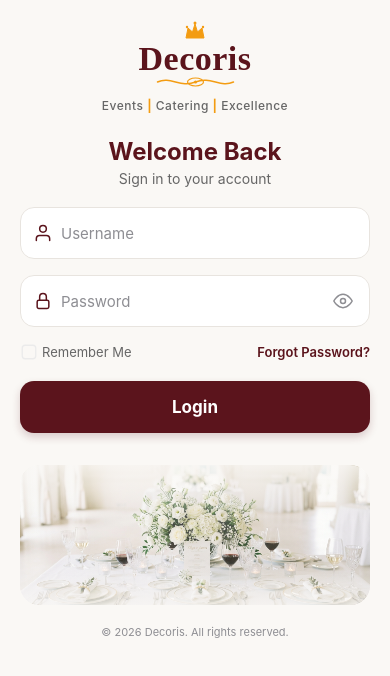
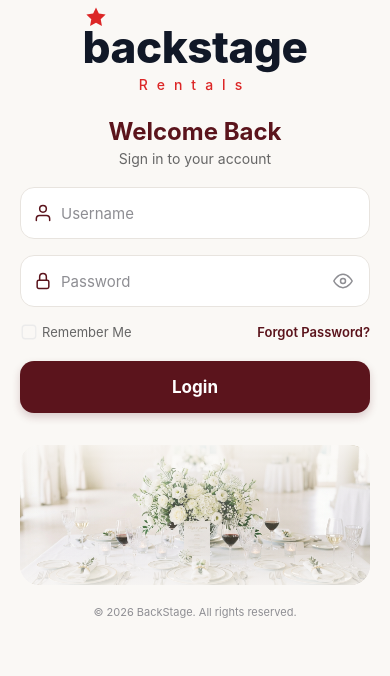
Before and after one commit to rehmanarainofficial/decoris-application, a React Native app: screen / in a window 390 px wide. Shown: the top 676 px of the page. Built offline with nearby package versions, Linux system fonts and the light colour scheme.

Commit message:
feat: rebrand application to BackStage with updated icons and new logo component

```diff
--- a/app.json
+++ b/app.json
@@ -1,4 +1,4 @@
 {
   "name": "decoris",
-  "displayName": "Decoris"
+  "displayName": "BackStage"
 }
--- /dev/null
+++ b/src/components/common/BackstageLogo.tsx
@@ -0,0 +1,135 @@
+import React from 'react';
+import { View, Text, StyleSheet } from 'react-native';
+import Svg, { Path } from 'react-native-svg';
+
+interface BackstageLogoProps {
+  size?: 'small' | 'medium' | 'large';
+  variant?: 'dark' | 'light';
+  showSubtitle?: boolean;
+}
+
+export const BackstageLogo: React.FC<BackstageLogoProps> = ({
+  size = 'medium',
+  variant = 'dark',
+  showSubtitle = true,
+}) => {
+  const isDark = variant === 'dark';
+  const textColor = isDark ? '#111827' : '#FFFFFF';
+  const starRed = '#DC2626'; // Brand red
+
+  // Sizing configurations
+  const config = {
+    small: {
+      starSize: 10,
+      fontSize: 20,
+      subtitleFontSize: 8,
+      subtitleLetterSpacing: 5,
+      starOffsetLeft: 0,
+      starOffsetTop: -6,
+      containerGap: -2,
+    },
+    medium: {
+      starSize: 16,
+      fontSize: 32,
+      subtitleFontSize: 11,
+      subtitleLetterSpacing: 7,
+      starOffsetLeft: 1,
+      starOffsetTop: -10,
+      containerGap: -2,
+    },
+    large: {
+      starSize: 22,
+      fontSize: 44,
+      subtitleFontSize: 14,
+      subtitleLetterSpacing: 9,
+      starOffsetLeft: 2,
+      starOffsetTop: -14,
+      containerGap: -3,
+    },
+  }[size];
+
+  return (
+    <View style={styles.container}>
+      {/* Main Brand Title with Star */}
+      <View style={styles.titleWrapper}>
+        {/* Red Star placed above the 'b' */}
+        <View
+          style={[
+            styles.starWrapper,
+            {
+              left: config.starOffsetLeft,
+              top: config.starOffsetTop,
+            },
+          ]}
+        >
+          <Svg
+            width={config.starSize}
+            height={config.starSize}
+            viewBox="0 0 24 24"
+            fill={starRed}
+          >
+            <Path d="M12 1.5L15.09 8.26L22.5 9.27L17.14 14.39L18.47 21.73L12 18.17L5.53 21.73L6.86 14.39L1.5 9.27L8.91 8.26L12 1.5Z" />
+          </Svg>
+        </View>
+
+        {/* 'backstage' text in bold modern lowercase */}
+        <Text
+          style={[
+            styles.mainText,
+            {
+              fontSize: config.fontSize,
+              color: textColor,
+            },
+          ]}
+        >
+          backstage
+        </Text>
+      </View>
+
+      {/* 'Rentals' subtitle in wide red text */}
+      {showSubtitle && (
+        <Text
+          style={[
+            styles.subtitleText,
+            {
+              fontSize: config.subtitleFontSize,
+              letterSpacing: config.subtitleLetterSpacing,
+              color: starRed,
+            },
+          ]}
+        >
+          Rentals
+        </Text>
+      )}
+    </View>
+  );
+};
+
+const styles = StyleSheet.create({
+  container: {
+    alignItems: 'center',
+    justifyContent: 'center',
+  },
+  titleWrapper: {
+    position: 'relative',
+    alignItems: 'flex-start',
+    justifyContent: 'center',
+  },
+  starWrapper: {
+    position: 'absolute',
+    zIndex: 2,
+  },
+  mainText: {
+    fontWeight: '800',
+    fontFamily: 'System',
+    letterSpacing: -0.5,
+    includeFontPadding: false,
+  },
+  subtitleText: {
+    fontWeight: '500',
+    fontFamily: 'System',
+    marginTop: 2,
+    textTransform: 'none',
+    includeFontPadding: false,
+  },
+});
--- a/src/components/common/Header.tsx
+++ b/src/components/common/Header.tsx
@@ -1,6 +1,7 @@
 import React from 'react';
 import { View, Text, StyleSheet, TouchableOpacity, Platform, Alert, StatusBar } from 'react-native';
-import { BellIcon, CrownIcon, FlourishLoopIcon, LogOutIcon } from './Icons';
+import { BellIcon, LogOutIcon } from './Icons';
+import { BackstageLogo } from './BackstageLogo';
 import { Colors, Typography, Spacing } from '../../constants';
 
 interface HeaderProps {
@@ -26,13 +27,7 @@ export const Header: React.FC<HeaderProps> = ({
     <View style={styles.outerContainer}>
       <View style={styles.headerRow}>
         <View style={styles.logoContainer}>
-          <View style={styles.crownWrapper}>
-            <CrownIcon size={18} color={Colors.accentGold} />
-          </View>
-          <Text style={styles.logoText}>Decoris</Text>
-          <View style={styles.flourishWrapper}>
-            <FlourishLoopIcon width={68} height={12} color={Colors.accentGold} />
-          </View>
+          <BackstageLogo size="small" variant="dark" />
         </View>
 
         <View style={styles.rightActionsRow}>
--- a/src/components/common/index.ts
+++ b/src/components/common/index.ts
@@ -6,3 +6,4 @@ export * from './CustomToast';
 export * from './ActionCard';
 export * from './StatCard';
 export * from './Icons';
+export * from './BackstageLogo';
--- a/src/screens/LoginScreen.tsx
+++ b/src/screens/LoginScreen.tsx
@@ -15,8 +15,6 @@ import {
 } from 'react-native';
 import Svg, { Defs, LinearGradient, Stop, Rect } from 'react-native-svg';
 import {
-  CrownIcon,
-  FlourishLoopIcon,
   UserOutlineIcon,
   LockOutlineIcon,
   EyeOutlineIcon,
@@ -24,6 +22,7 @@ import {
   SquareIcon,
   CheckSquareIcon,
 } from '../components/common/Icons';
+import { BackstageLogo } from '../components/common/BackstageLogo';
 import { CustomToast } from '../components/common/CustomToast';
 import { Colors, Typography, Spacing } from '../constants';
 import { useAppDispatch } from '../hooks';
@@ -89,7 +88,6 @@ export const LoginScreen: React.FC = () => {
           return isUserMatch && isPassMatch;
         });
 
-        // STRICT LOGIC: ONLY log in if an EXACT user_id & password match is found!
         if (foundUser) {
           dispatch(
             loginSuccess({
@@ -146,17 +144,7 @@ export const LoginScreen: React.FC = () => {
           contentContainerStyle={styles.scrollContent}
         >
           <View style={styles.brandContainer}>
-            <View style={styles.crownWrapper}>
-              <CrownIcon size={24} color={Colors.accentGold} />
-            </View>
-            <Text style={styles.logoText}>Decoris</Text>
-            <View style={styles.flourishWrapper}>
-              <FlourishLoopIcon width={85} height={16} color={Colors.accentGold} />
-            </View>
-            <Text style={styles.taglineText}>
-              Events <Text style={styles.taglineDivider}>|</Text> Catering{' '}
-              <Text style={styles.taglineDivider}>|</Text> Excellence
-            </Text>
+            <BackstageLogo size="large" variant="dark" showSubtitle={true} />
           </View>
 
           <View style={styles.headerTextContainer}>
@@ -258,7 +246,7 @@ export const LoginScreen: React.FC = () => {
 
           <View style={styles.footerContainer}>
             <Text style={styles.footerText}>
-              © {new Date().getFullYear()} Decoris. All rights reserved.
+              © {new Date().getFullYear()} BackStage. All rights reserved.
             </Text>
           </View>
         </ScrollView>
--- a/src/screens/SplashScreen.tsx
+++ b/src/screens/SplashScreen.tsx
@@ -9,7 +9,7 @@ import {
   ActivityIndicator,
   Image,
 } from 'react-native';
-import { FlourishLoopIcon } from '../components/common/Icons';
+import { BackstageLogo } from '../components/common/BackstageLogo';
 import { Colors, Typography, Spacing } from '../constants';
 
 interface SplashScreenProps {
@@ -55,33 +55,12 @@ export const SplashScreen: React.FC<SplashScreenProps> = ({ onFinish }) => {
           },
         ]}
       >
-        {/* App Icon Artwork Preview */}
-        <View style={styles.iconCircleWrapper}>
-          <Image
-            source={require('../assets/images/app_icon.png')}
-            style={styles.iconImage}
-            resizeMode="cover"
-          />
-        </View>
-
-        {/* Brand Name */}
-        <Text style={styles.brandTitle}>Decoris</Text>
-
-        {/* Gold Flourish */}
-        <View style={styles.flourishWrapper}>
-          <FlourishLoopIcon width={90} height={18} color={Colors.accentGold} />
-        </View>
-
-        {/* Tagline */}
-        <Text style={styles.taglineText}>
-          Events <Text style={styles.taglineDivider}>|</Text> Catering{' '}
-          <Text style={styles.taglineDivider}>|</Text> Excellence
-        </Text>
+        <BackstageLogo size="large" variant="light" showSubtitle={true} />
       </Animated.View>
 
       {/* Loading Indicator */}
       <View style={styles.loaderContainer}>
-        <ActivityIndicator size="small" color={Colors.accentGold} />
+        <ActivityIndicator size="small" color="#DC2626" />
       </View>
     </View>
   );
```
Also changed, not shown: 52 other files (tests, documents, lock files or other folders).
